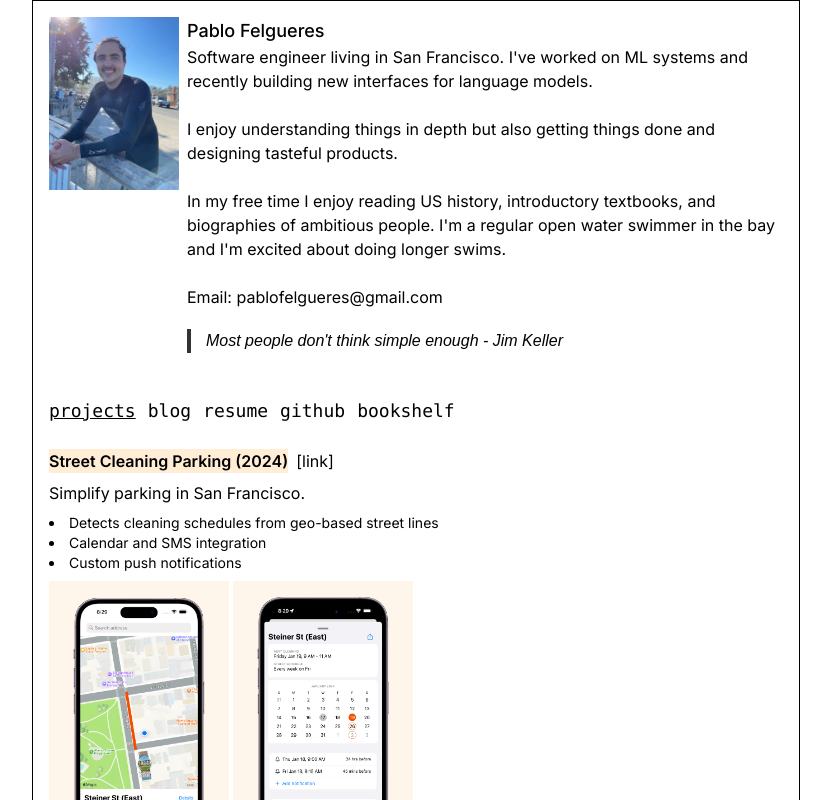
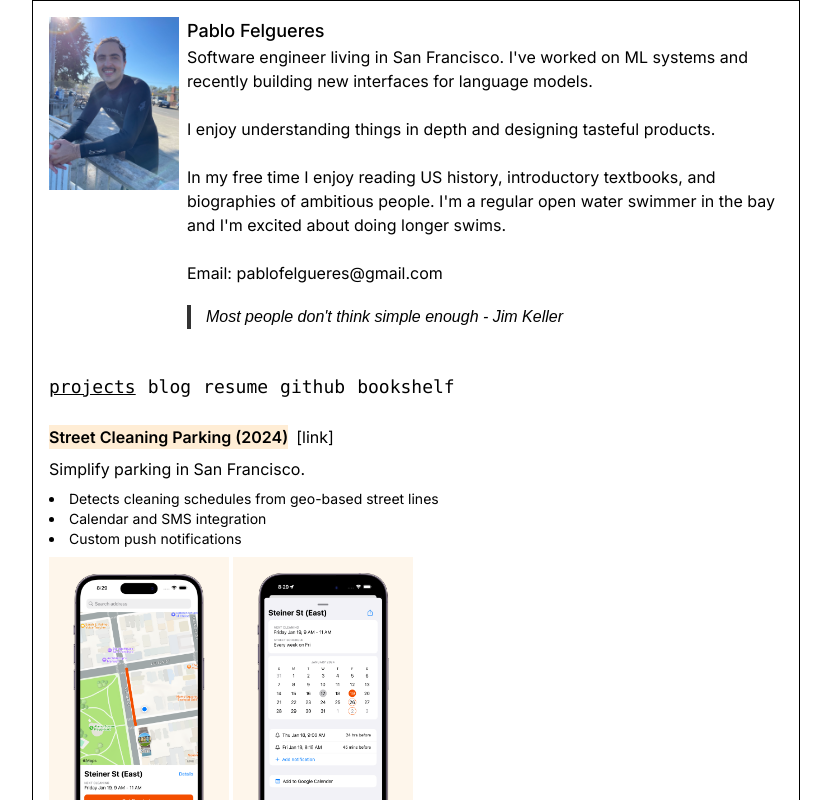
Before and after one commit to felgueres/mysite, a Next.js app: page / in a window 1280 px wide. Shown: the top 800 px of the page, without its empty margins (224-1055 px from the left). Built offline with nearby package versions, Linux system fonts and the light colour scheme.

Commit message:
small nits

```diff
--- a/src/pages/index.tsx
+++ b/src/pages/index.tsx
@@ -52,7 +52,7 @@ export default function Home() {
             Software engineer living in San Francisco. I&apos;ve worked on ML systems and recently building new interfaces for language models.
             <br />
             <br />
-            I enjoy understanding things in depth but also getting things done and designing tasteful products.
+            I enjoy understanding things in depth and designing tasteful products.
             <br />
             <br />
             In my free time I enjoy reading US history, introductory textbooks, and biographies of ambitious people.
@@ -69,7 +69,7 @@ export default function Home() {
       <br />
       <div className="flex gap-3">
         <div className="text-md text-lg font-mono underline">projects</div>
-        <Link href='/blog' className="text-md text-lg font-mono flex gap-1 items-center ">
+        <Link href='/blog' className="text-md text-lg font-mono flex gap-1 items-center hover:underline">
           blog
         </Link>
         <a href='/2024_pablo.pdf' target="_blank" rel='noopener noreferrer' className="text-md text-lg font-mono flex gap-1 items-center hover:underline">
```
